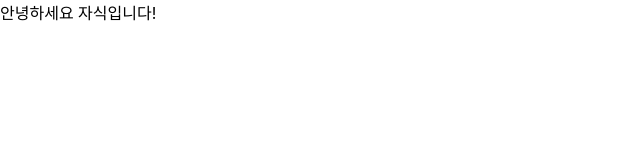
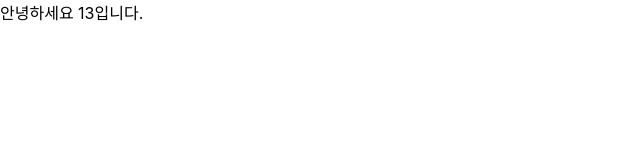
Before and after one commit to JellyKingdom/react-basic, a React (Create React App) app in the folder week-1/: page / in a window 1280 px wide. Shown: the top 160 px of the page, without its empty margins (0-640 px from the left). Built offline with nearby package versions, Linux system fonts and the light colour scheme.

Commit message:
feat: practice jsx

```diff
--- a/week-1/src/App.js
+++ b/week-1/src/App.js
@@ -1,19 +1,16 @@
 import React from "react";
 
-function Child(){
-  return <div>안녕하세요 자식입니다!</div>;
-}
+function App() {
 
-function Mommy(){
-  return <Child />;
-}
-
-function GrandFa(){
-  return <Mommy />;
-}
-
-function App(){
-  return <GrandFa/>;
+    const a = 3;
+    const b =10;
+    return (
+        <>
+            <div>
+                안녕하세요 {a + b}입니다.
+            </div>
+        </>
+    );
 }
 
 export default App;
```
